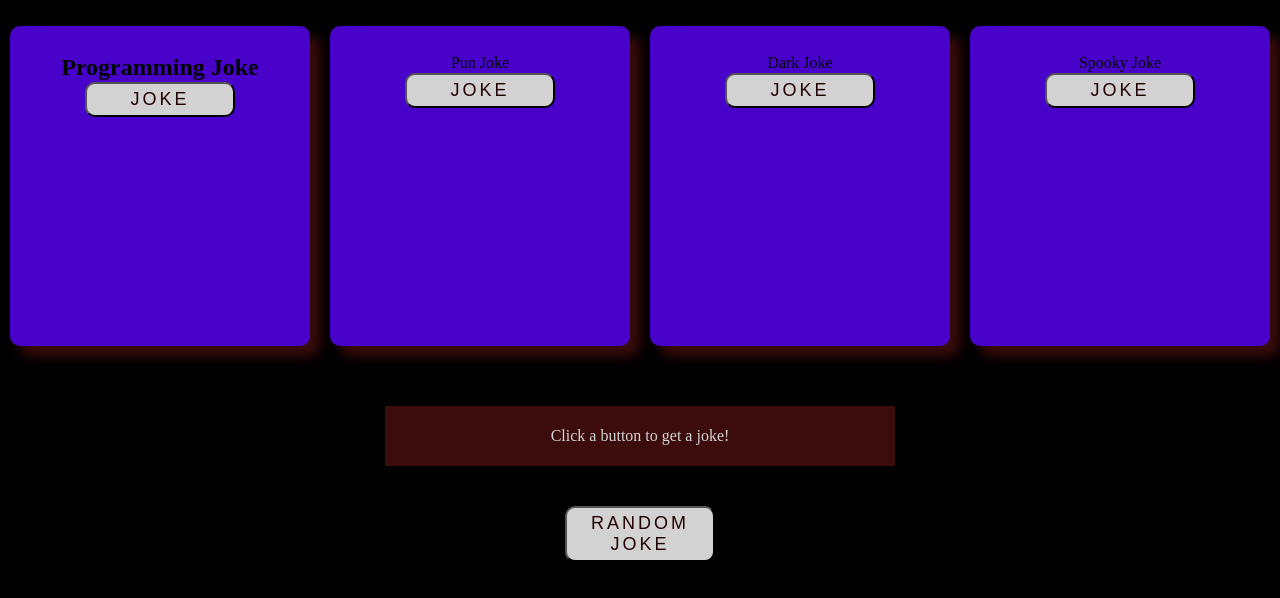
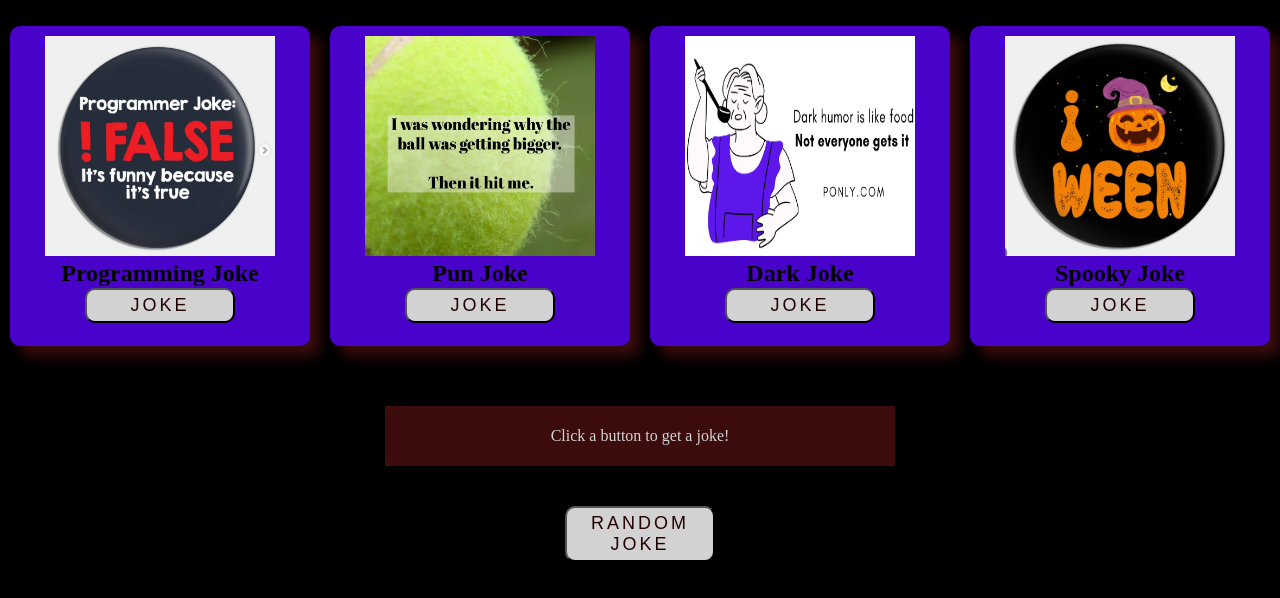
Before and after one commit to willtemmy/Phase1-Project, a plain HTML site: page index.html in a window 1280 px wide. Shown: the part 60-658 px from the top of the page. Drawn offline with Linux system fonts and the light colour scheme.

Commit message:
added images

```diff
--- a/index.html
+++ b/index.html
@@ -18,7 +18,7 @@
      <div class="cards">
 	<div class="container">
 		<div class="card">
-			<img src="" alt="">
+			<img src="./img/prog.png" alt="programmer-pic">
 			<div>
                 <h2>Programming Joke</h2>
 			</div>
@@ -30,9 +30,9 @@
 
 	<div class="container">
 		<div class="card">
-			<img src="" alt="">
+			<img src="./img/pun.png" alt="pun-pic">
 			<div>
-                <p>Pun Joke</p>
+                <h2>Pun Joke</h2>
 			</div>
             <div class="bDiv">
                 <button class="buttonPun">Joke</button>
@@ -42,9 +42,9 @@
 
 	<div class="container">
 		<div class="card">
-			<img src="" alt="">
+			<img src="./img/dark.png" alt="just-dark">
 			<div>
-                <p>Dark Joke</p>
+                <h2>Dark Joke</h2>
 			</div>
             <div class="bDiv">
                 <button class="buttonDar">Joke</button>
@@ -54,9 +54,9 @@
 
     <div class="container">
 		<div class="card">
-			<img src="" alt="">
+			<img src="./img/spooky.png" alt="pumpkin-picture">
 			<div>
-                <p>Spooky Joke</p>
+                <h2>Spooky Joke</h2>
 			</div>
             <div class="bDiv">
                 <button class="buttonSpo">Joke</button>
--- a/style.css
+++ b/style.css
@@ -41,6 +41,10 @@ body{
 .cards{
     display: flex;
 }
+img{
+    width: 230px;
+    height: 220px;
+}
 section{
     padding-top: 50px;
 
```
Also changed, not shown: img/dark.png (added), img/prog.png (added), img/pun.png (added), img/spooky.png (added).
